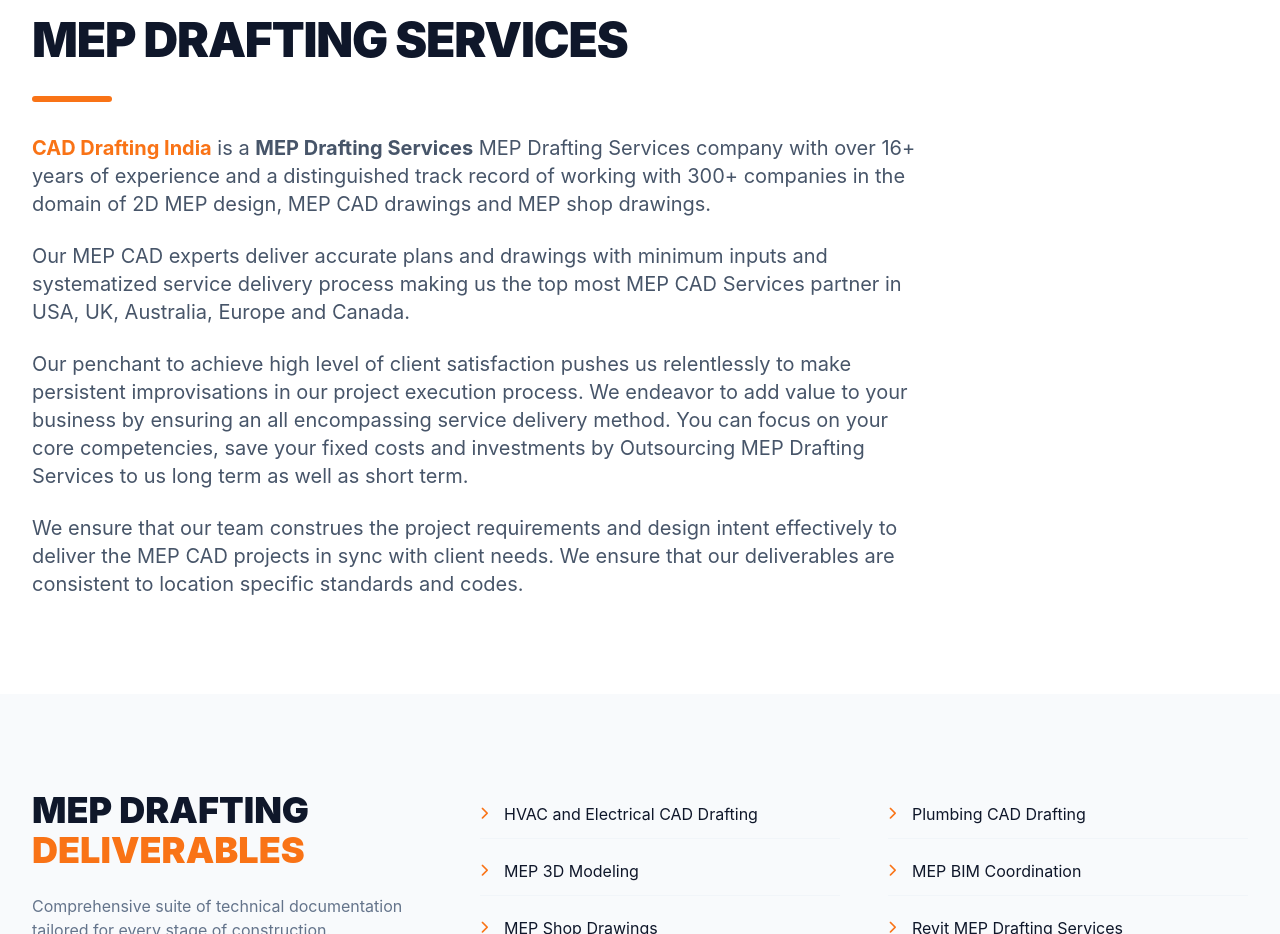
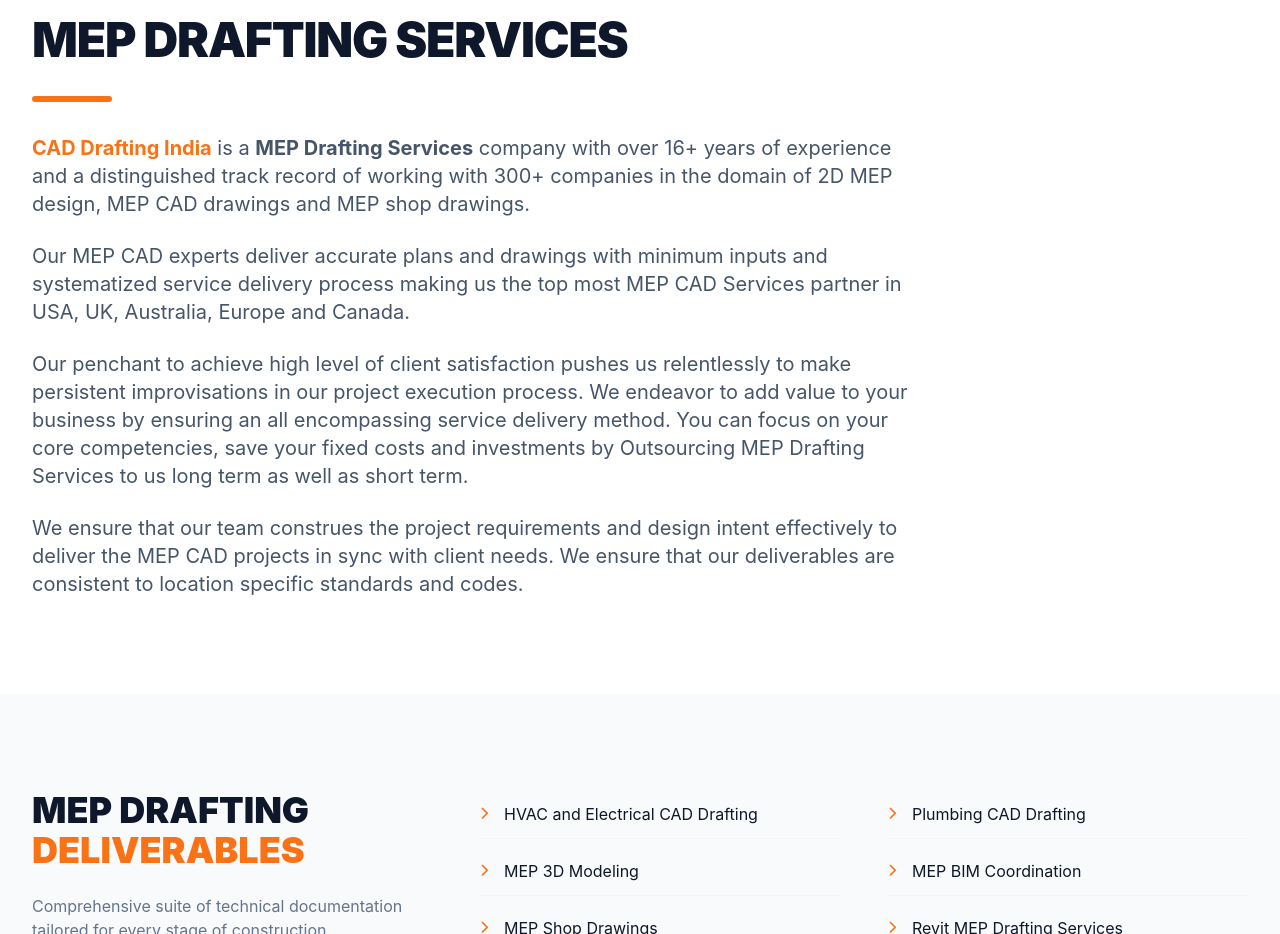
Before and after one commit to constructiondocumentation13-cyber/MEP-Drafting-Services, a plain HTML site: page index.html in a window 1280 px wide. Shown: the part 880-1814 px from the top of the page. Drawn offline with nearby package versions, Linux system fonts and the light colour scheme.

Commit message:
Update index.html

```diff
--- a/index.html
+++ b/index.html
@@ -144,7 +144,7 @@
                         <h2 class="text-3xl md:text-5xl font-black text-[#0f172a] uppercase tracking-tight">MEP Drafting Services</h2>
                         <div class="w-20 h-1.5 bg-[#f97316] rounded-full"></div>
                         <div class="text-slate-600 leading-relaxed space-y-6 text-lg md:text-xl">
-                            <p><span class="text-[#f97316] font-bold">CAD Drafting India</span> is a<a href="https://www.caddraftingindia.com/services/mep-drafting.php"title="MEP Drafting Services" class="link"> <strong>MEP Drafting Services</strong></a> MEP Drafting Services company with over 16+ years of experience and a distinguished track record of working with 300+ companies in the domain of 2D MEP design, MEP CAD drawings and MEP shop drawings.</p>
+                            <p><span class="text-[#f97316] font-bold">CAD Drafting India</span> is a<a href="https://www.caddraftingindia.com/services/mep-drafting.php"title="MEP Drafting Services" class="link"> <strong>MEP Drafting Services</strong></a> company with over 16+ years of experience and a distinguished track record of working with 300+ companies in the domain of 2D MEP design, MEP CAD drawings and MEP shop drawings.</p>
                             <p>Our MEP CAD experts deliver accurate plans and drawings with minimum inputs and systematized service delivery process making us the top most MEP CAD Services partner in USA, UK, Australia, Europe and Canada.</p>
                             <p>Our penchant to achieve high level of client satisfaction pushes us relentlessly to make persistent improvisations in our project execution process. We endeavor to add value to your business by ensuring an all encompassing service delivery method. You can focus on your core competencies, save your fixed costs and investments by Outsourcing MEP Drafting Services to us long term as well as short term.</p>
                             <p>We ensure that our team construes the project requirements and design intent effectively to deliver the MEP CAD projects in sync with client needs. We ensure that our deliverables are consistent to location specific standards and codes.</p>
```
